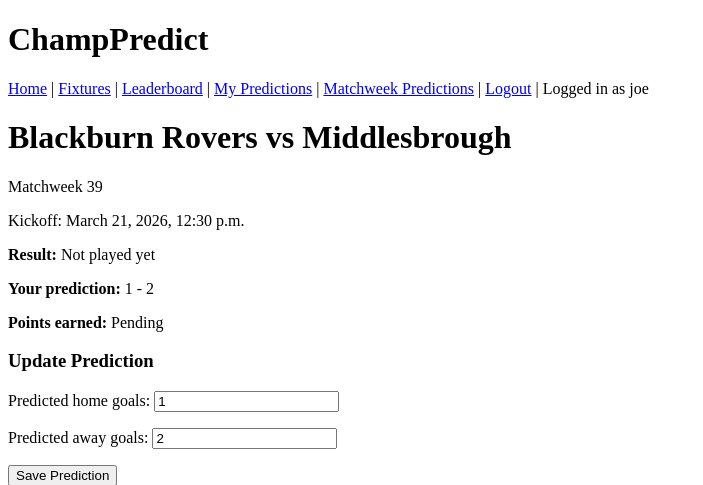
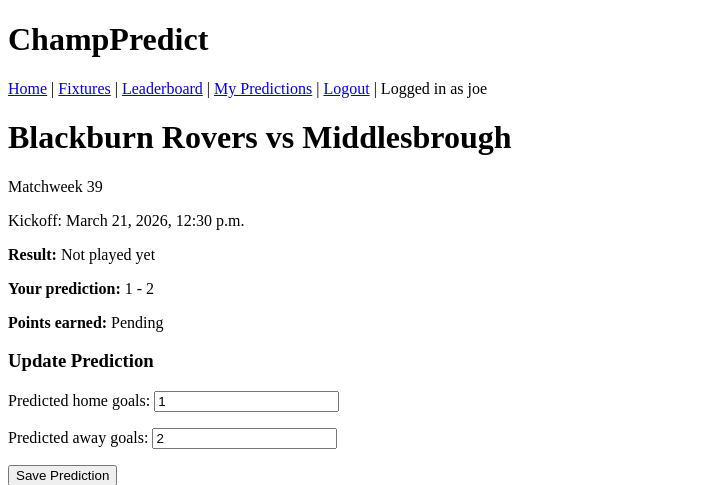
Before and after one commit to joeb-brfc/champpredict, a Django app: page /fixture/8/ in a window 1280 px wide. Shown: the top 485 px of the page, without its empty margins (0-703 px from the left). Run offline with Django 5.2, Linux system fonts and the light colour scheme; a user stored in the database is signed in; data comes from the database, SQL or seed files in the repository; data that the repository does not hold is empty.

Commit message:
Remove hardcoded matchweek predictions link from navbar

```diff
--- a/predictor/templates/predictor/base.html
+++ b/predictor/templates/predictor/base.html
@@ -17,8 +17,6 @@
 
                 {% if user.is_authenticated %}
                 <a href="{% url 'my_predictions' %}">My Predictions</a> |
-                <a href="{% url 'matchweek_predictions' 39 %}">Matchweek
-                    Predictions</a> |
                 <a href="{% url 'account_logout' %}">Logout</a> |
                 <span>Logged in as {{ user.username }}</span>
                 {% else %}
```
